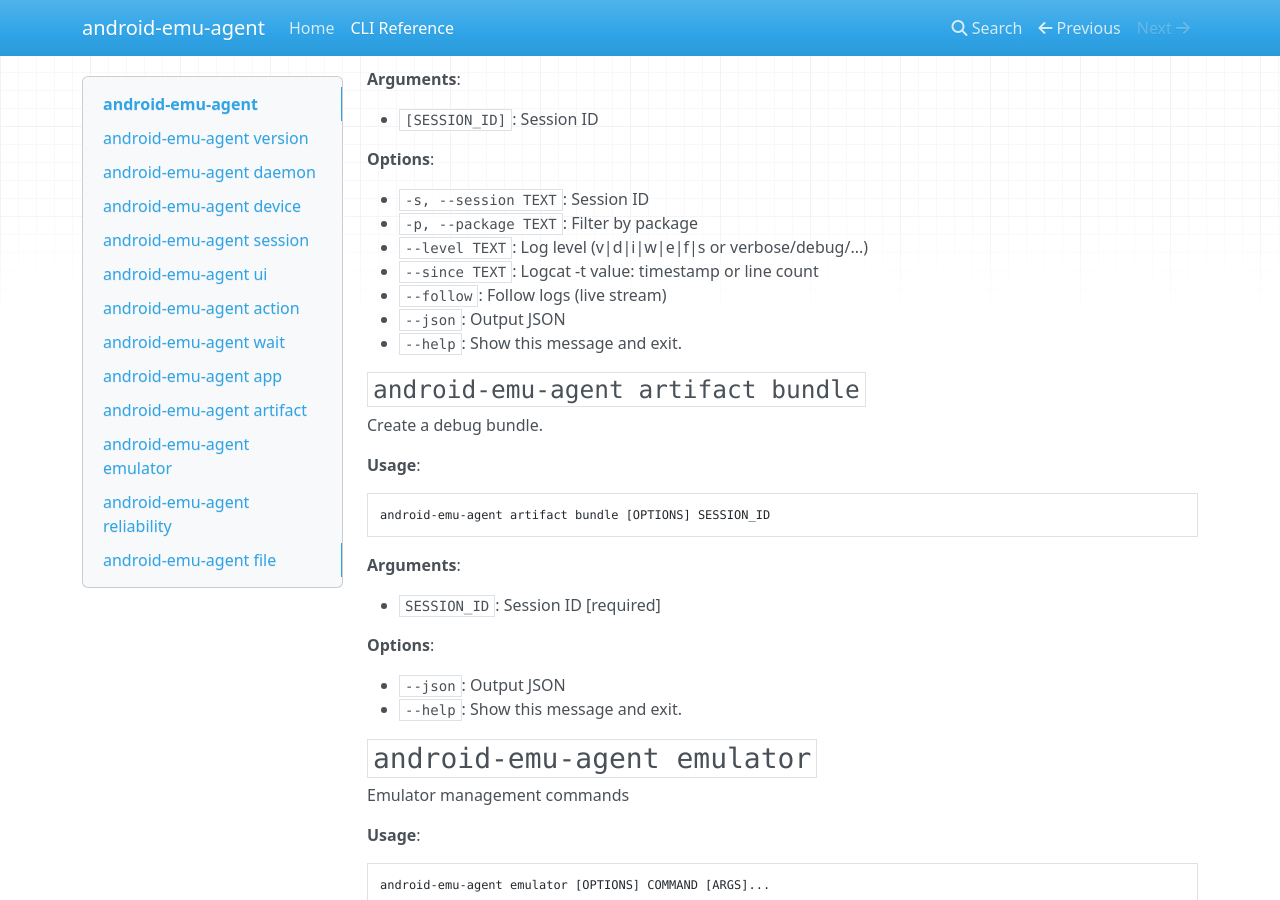
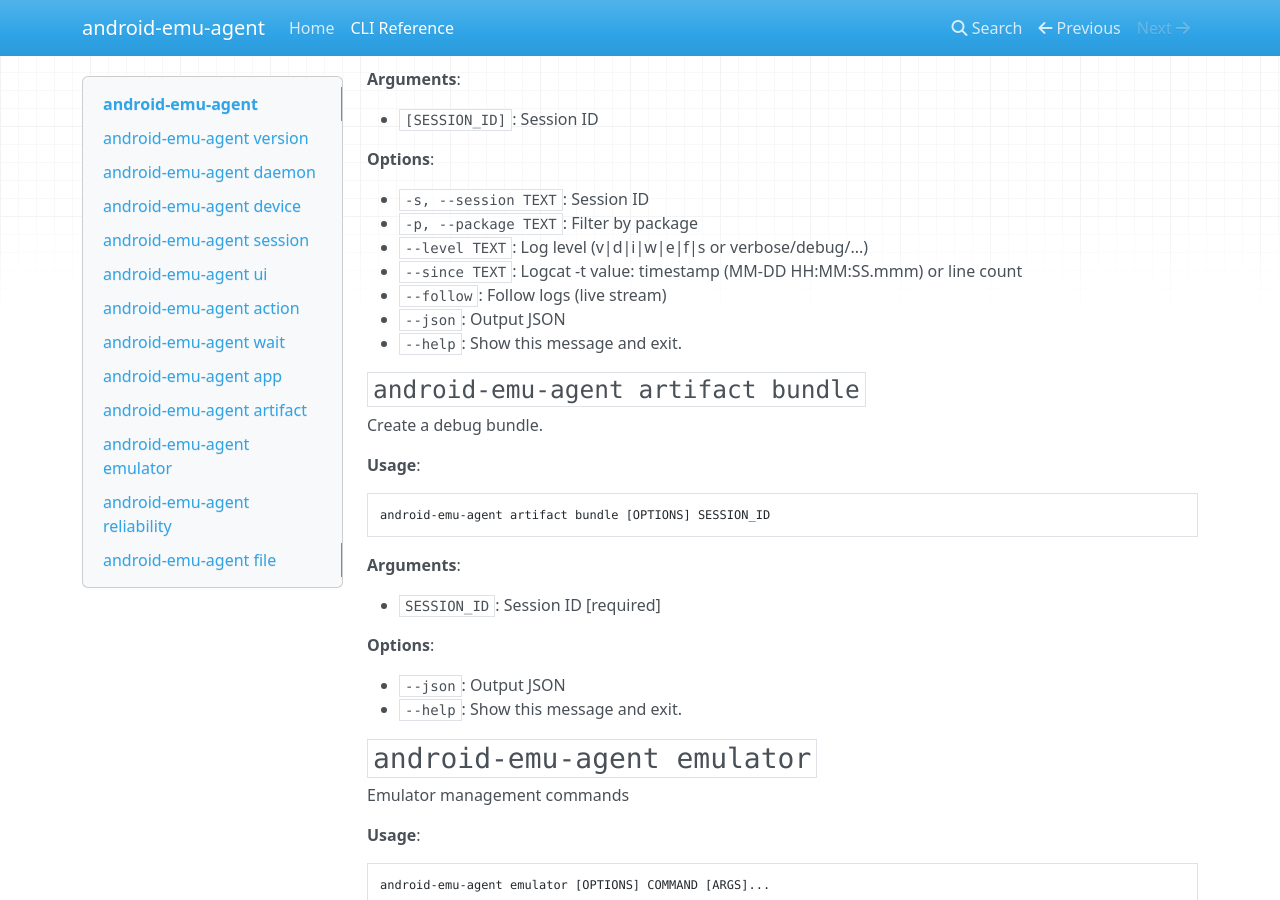
Before and after one commit to alehkot/android-emu-agent, an MkDocs documentation site: the page built from docs/reference.md, in a window 1280 px wide and 900 px high, scrolled down 21659 px. Built offline with MkDocs 1.6.1, drawn with Linux system fonts in a browser that asks for light colours; nearby versions of some CDN libraries.

Commit message:
Update docs/reference.md.

```diff
--- a/docs/reference.md
+++ b/docs/reference.md
@@ -1106,7 +1106,7 @@ android-emu-agent artifact logs [OPTIONS] [SESSION_ID]
 - `-s, --session TEXT`: Session ID
 - `-p, --package TEXT`: Filter by package
 - `--level TEXT`: Log level (v|d|i|w|e|f|s or verbose/debug/...)
-- `--since TEXT`: Logcat -t value: timestamp or line count
+- `--since TEXT`: Logcat -t value: timestamp (MM-DD HH:MM:SS.mmm) or line count
 - `--follow`: Follow logs (live stream)
 - `--json`: Output JSON
 - `--help`: Show this message and exit.
```
